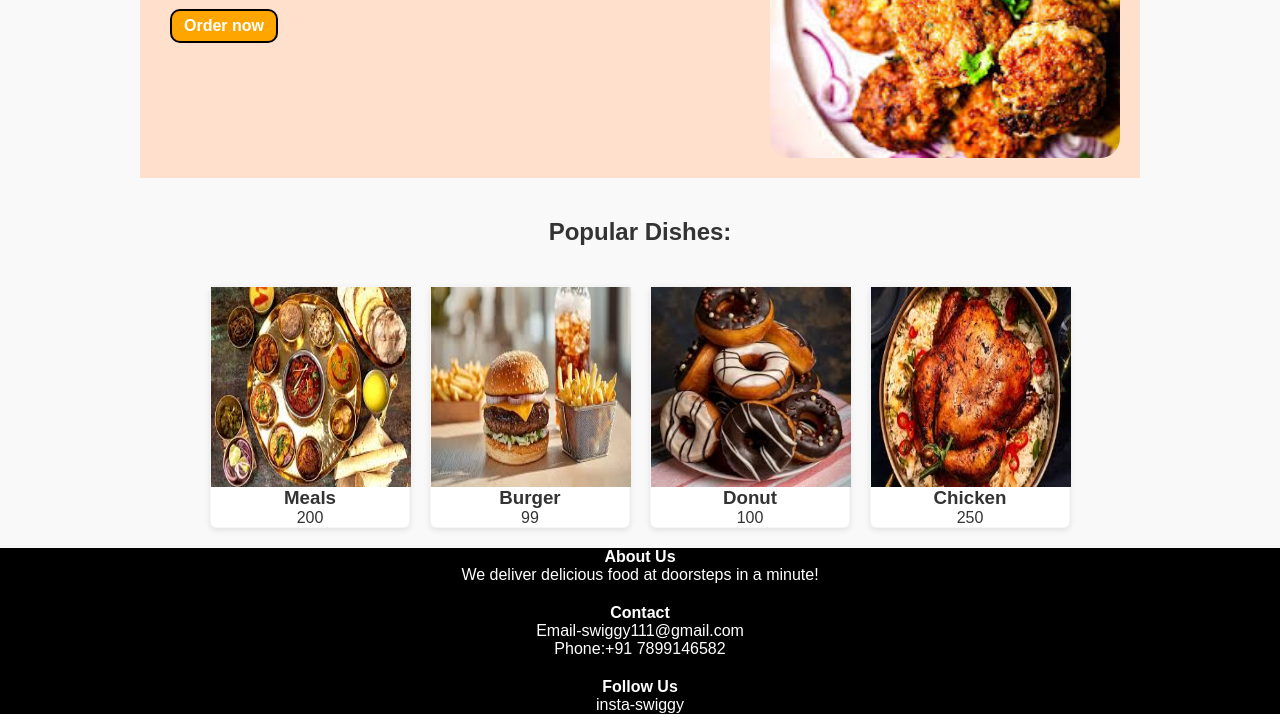
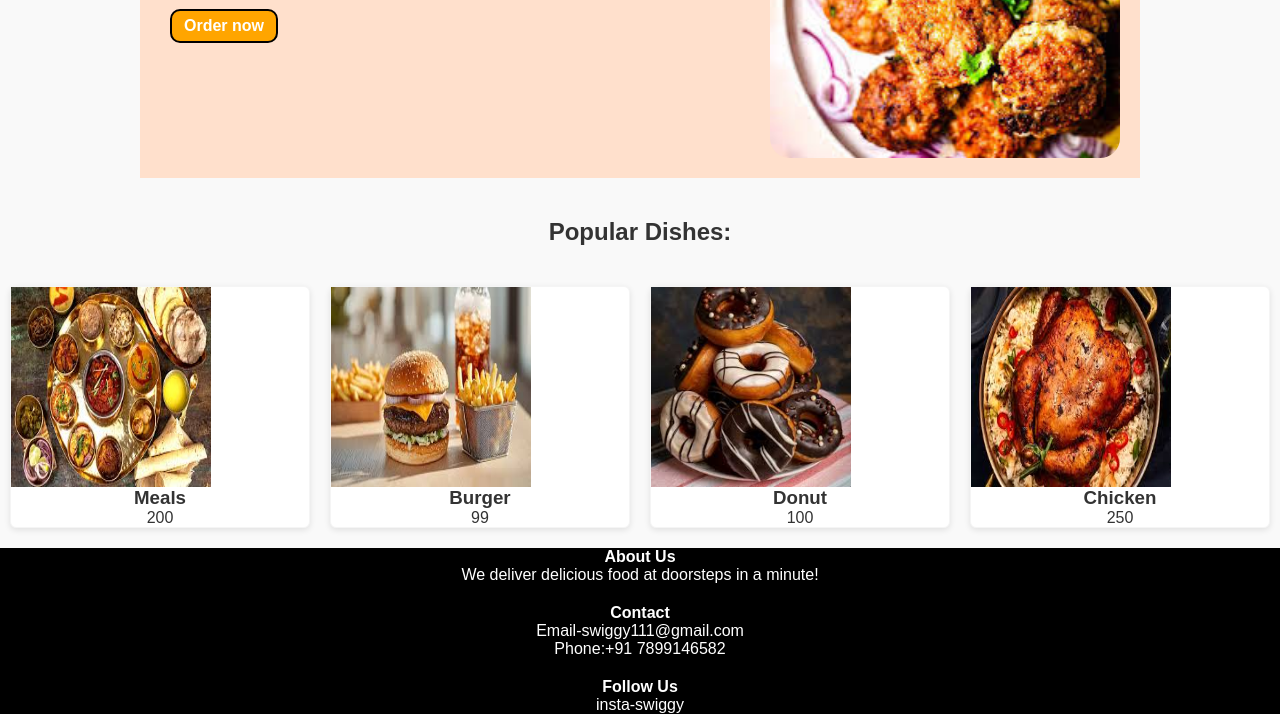
Before and after one commit to Reddamma850/swiggy, a plain HTML site: page index.html in a window 1280 px wide. Shown: the part 306-1020 px from the top of the page. Drawn offline with Linux system fonts and the light colour scheme.

Commit message:
Update index.html

```diff
--- a/index.html
+++ b/index.html
@@ -146,7 +146,7 @@
             display: flex;
             flex-direction:column;
             text-align: center;
-            width: 200px
+            width: 300px
             /* margin: 10px; */
 
         }
```
